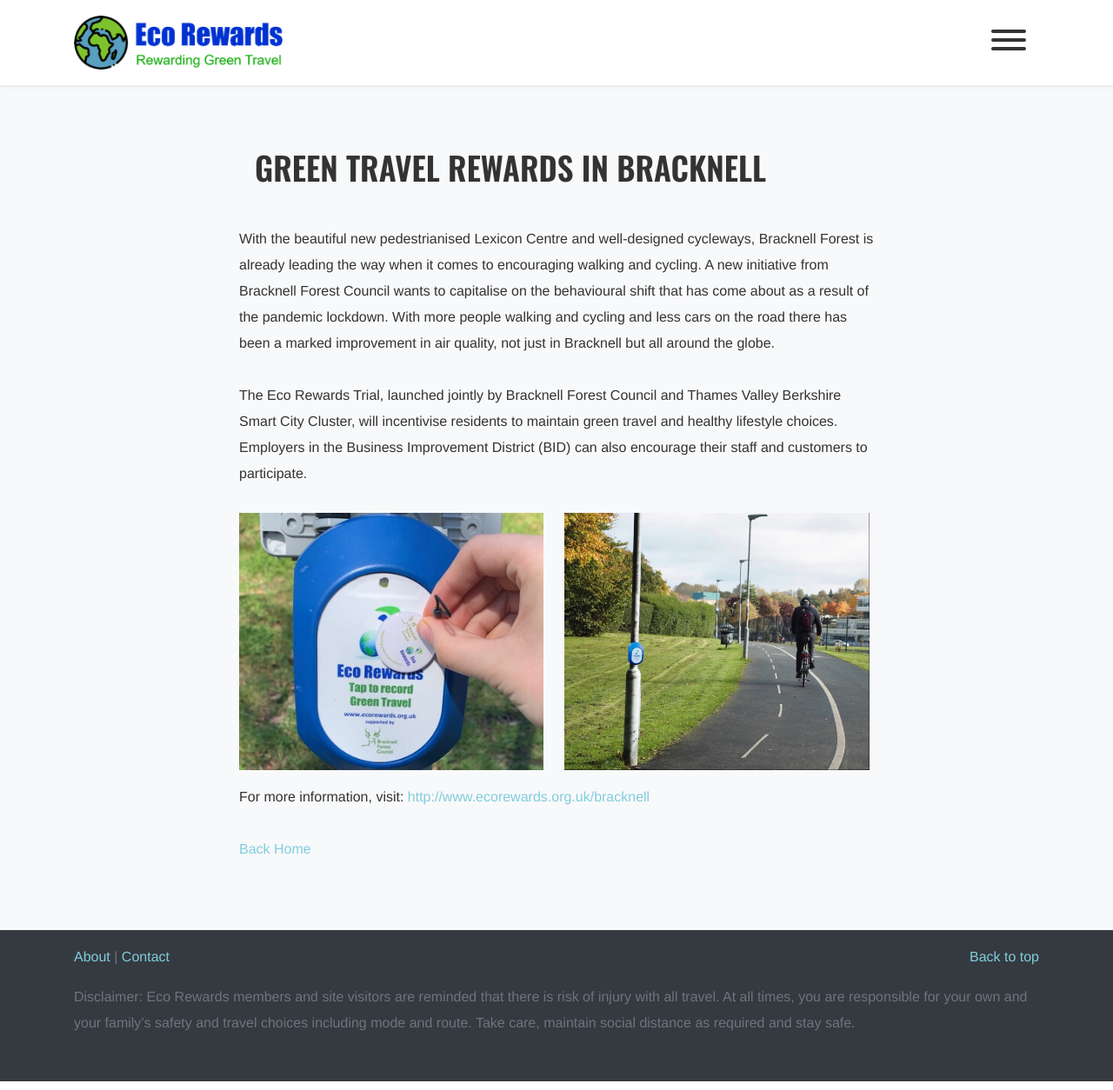
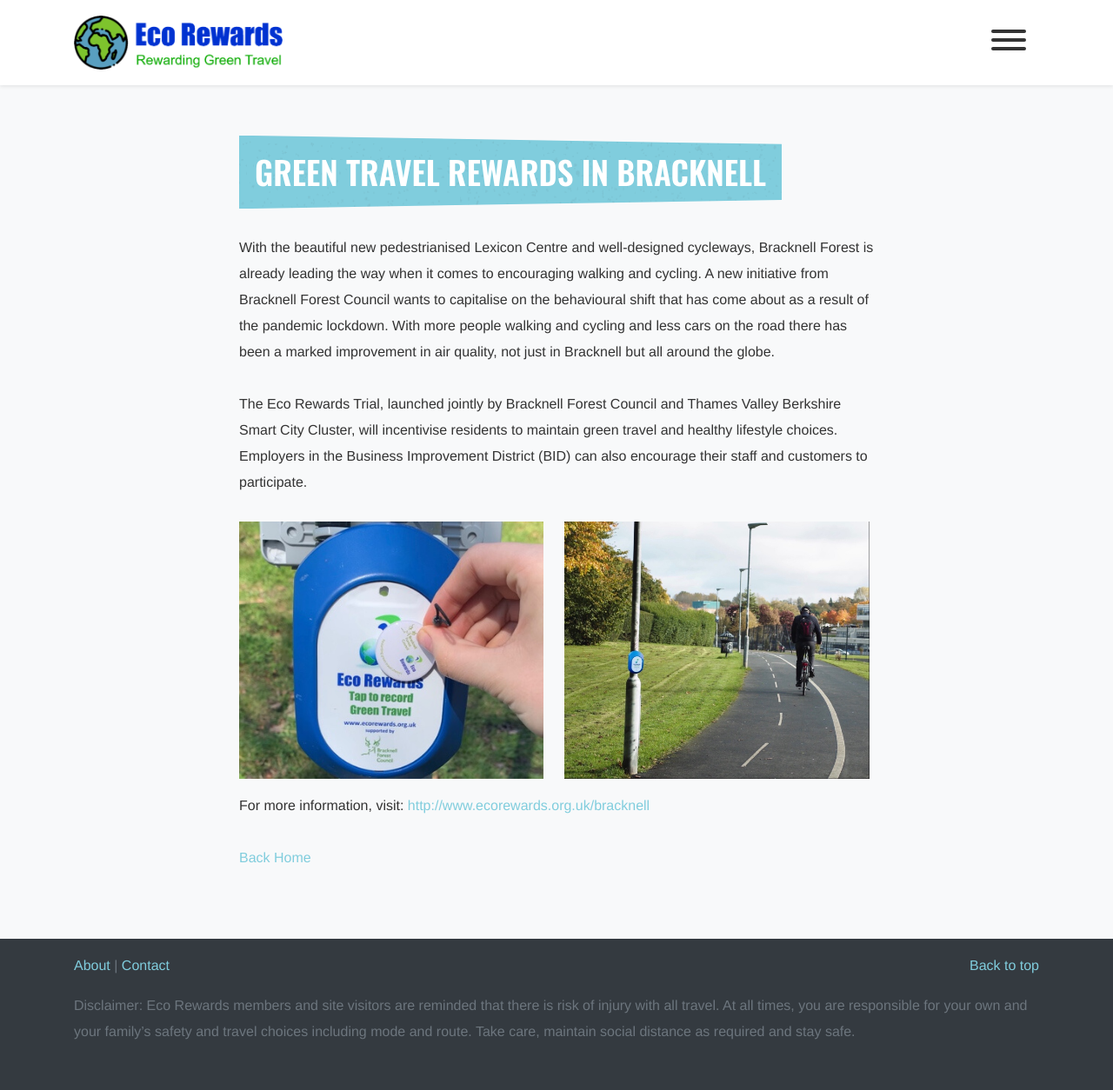
Before and after one commit to EcoRewards/ecorewards.co.uk, a Jekyll site: the page built from _posts/2020-05-31-green-travel-rewards-in-bracknell.md, in a window 1280 px wide. Shown: the whole page at 87% size. Built offline with Jekyll 4.4.1, drawn with Linux system fonts in a browser that asks for light colours; some web fonts are replaced.

Commit message:
Fix blog post headings

```diff
--- a/_layouts/blog.html
+++ b/_layouts/blog.html
@@ -9,7 +9,7 @@
     <div class="container">
       <div class="row justify-content-md-center">
         <div class="col-md-8">
-          <h2>{{ page.title }}</h2>
+          <h2 class="heading heading--md heading--color-1">{{ page.title }}</h2>
           <!--<p class="mt-2">{{ page.date | date: '%d %B %Y' }}</p>-->
           {{content}}
           <p>
```
